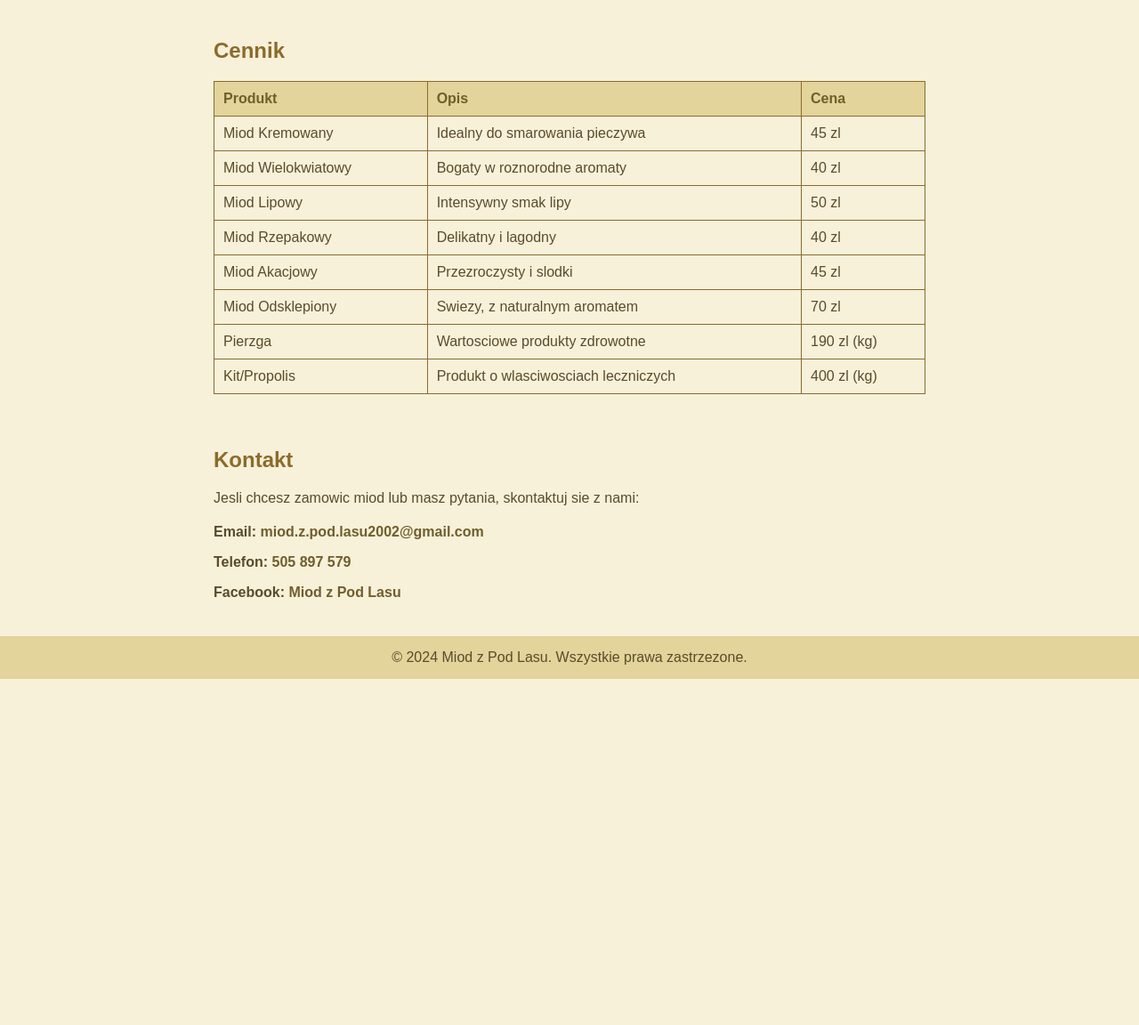
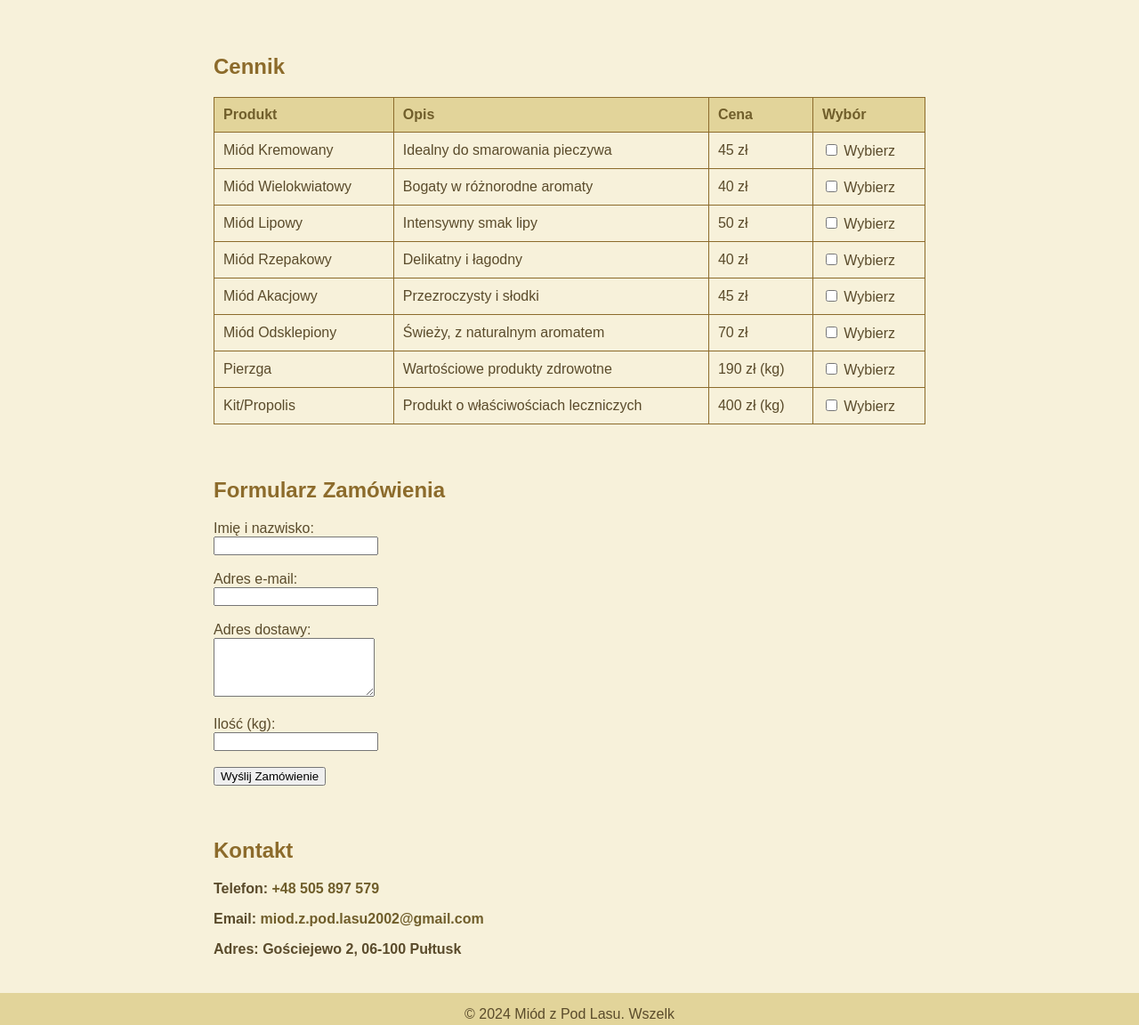
Before and after one commit to damianczyk/damianczyk, a plain HTML site: page index.html in a window 1280 px wide. Shown: the part 1014-2166 px from the top of the page at 89% size. Before the commit the page ends 1777 px from the top, so only its background shows below. Drawn offline with Linux system fonts and the light colour scheme.

Commit message:
Add files via upload

```diff
--- a/index.html
+++ b/index.html
@@ -3,7 +3,7 @@
 <head>
     <meta charset="UTF-8">
     <meta name="viewport" content="width=device-width, initial-scale=1.0">
-    <title>Miod z Pod Lasu</title>
+    <title>Miód z Pod Lasu</title>
     <style>
         body {
             font-family: Arial, sans-serif;
@@ -78,25 +78,38 @@
         .pricing-table td {
             background-color: #f7f1da;
         }
+        .bee {
+            position: absolute;
+            width: 50px;
+            height: 50px;
+            background-image: url('https://example.com/bee.gif'); /* Wstaw link do swojego obrazu pszczółki */
+            background-size: cover;
+            animation: fly 10s linear infinite;
+        }
+        @keyframes fly {
+            0% { transform: translateX(0) translateY(0); }
+            100% { transform: translateX(100vw) translateY(-100vh); }
+        }
     </style>
 </head>
 <body>
     <header>
-        <h1>Miod z Pod Lasu</h1>
+        <h1>Miód z Pod Lasu</h1>
     </header>
 
     <nav>
         <a href="#o-miodach">O Miodach</a>
         <a href="#cennik">Cennik</a>
+        <a href="#zamowienie">Zamówienie</a>
         <a href="#kontakt">Kontakt</a>
     </nav>
 
     <section id="o-miodach">
         <h2>O Miodach i Produktach Pszczelich</h2>
-        <p>Miod i produkty pszczelich to naturalne skarby, ktore niosa za soba wiele zdrowotnych korzysci. Miod jest bogaty w antyoksydanty, ktore pomagaja w walce z wolnymi rodnikami, wzmacniaja uklad odpornosciowy i dzialaja przeciwzapalnie. Propolis ma wlasciwosci antybakteryjne, a pylek pszczeli to doskonale zrodlo bialka i witamin.</p>
-        <p>Nasze miody pochodza z najczystszych terenow, gdzie pszczoly zbieraja nektar z kwiatow pelnych zdrowia i energii. Oferujemy miody z roznych kwiatow, kazdy z nich ma unikalny smak i wlasciwosci.</p>
-        <img src="https://example.com/miod1.jpg" alt="Sloik miodu" class="product-image">
-        <img src="https://example.com/miod2.jpg" alt="Miod w plastrze" class="product-image">
+        <p>Miód i produkty pszczelarskie to naturalne skarby, które niosą ze sobą wiele zdrowotnych korzyści. Miód jest bogaty w antyoksydanty, które pomagają w walce z wolnymi rodnikami, wzmacniają układ odpornościowy i działają przeciwzapalnie. Propolis ma właściwości antybakteryjne, a pyłek pszczeli to doskonałe źródło białka i witamin.</p>
+        <p>Nasze miody pochodzą z najczystszych terenów, gdzie pszczoły zbierają nektar z kwiatów pełnych zdrowia i energii. Oferujemy miody z różnych kwiatów, każdy z nich ma unikalny smak i właściwości.</p>
+        <img src="https://example.com/miod1.jpg" alt="Słoik miodu" class="product-image">
+        <img src="https://example.com/miod2.jpg" alt="Miód w plastrze" class="product-image">
     </section>
 
     <section id="cennik">
@@ -107,65 +120,89 @@
                     <th>Produkt</th>
                     <th>Opis</th>
                     <th>Cena</th>
+                    <th>Wybór</th>
                 </tr>
             </thead>
             <tbody>
                 <tr>
-                    <td>Miod Kremowany</td>
+                    <td>Miód Kremowany</td>
                     <td>Idealny do smarowania pieczywa</td>
-                    <td>45 zl</td>
+                    <td>45 zł</td>
+                    <td><input type="checkbox" name="product" value="Miód Kremowany"> Wybierz</td>
                 </tr>
                 <tr>
-                    <td>Miod Wielokwiatowy</td>
-                    <td>Bogaty w roznorodne aromaty</td>
-                    <td>40 zl</td>
+                    <td>Miód Wielokwiatowy</td>
+                    <td>Bogaty w różnorodne aromaty</td>
+                    <td>40 zł</td>
+                    <td><input type="checkbox" name="product" value="Miód Wielokwiatowy"> Wybierz</td>
                 </tr>
                 <tr>
-                    <td>Miod Lipowy</td>
+                    <td>Miód Lipowy</td>
                     <td>Intensywny smak lipy</td>
-                    <td>50 zl</td>
+                    <td>50 zł</td>
+                    <td><input type="checkbox" name="product" value="Miód Lipowy"> Wybierz</td>
                 </tr>
                 <tr>
-                    <td>Miod Rzepakowy</td>
-                    <td>Delikatny i lagodny</td>
-                    <td>40 zl</td>
+                    <td>Miód Rzepakowy</td>
+                    <td>Delikatny i łagodny</td>
+                    <td>40 zł</td>
+                    <td><input type="checkbox" name="product" value="Miód Rzepakowy"> Wybierz</td>
                 </tr>
                 <tr>
-                    <td>Miod Akacjowy</td>
-                    <td>Przezroczysty i slodki</td>
-                    <td>45 zl</td>
+                    <td>Miód Akacjowy</td>
+                    <td>Przezroczysty i słodki</td>
+                    <td>45 zł</td>
+                    <td><input type="checkbox" name="product" value="Miód Akacjowy"> Wybierz</td>
                 </tr>
                 <tr>
-                    <td>Miod Odsklepiony</td>
-                    <td>Swiezy, z naturalnym aromatem</td>
-                    <td>70 zl</td>
+                    <td>Miód Odsklepiony</td>
+                    <td>Świeży, z naturalnym aromatem</td>
+                    <td>70 zł</td>
+                    <td><input type="checkbox" name="product" value="Miód Odsklepiony"> Wybierz</td>
                 </tr>
                 <tr>
                     <td>Pierzga</td>
-                    <td>Wartosciowe produkty zdrowotne</td>
-                    <td>190 zl (kg)</td>
+                    <td>Wartościowe produkty zdrowotne</td>
+                    <td>190 zł (kg)</td>
+                    <td><input type="checkbox" name="product" value="Pierzga"> Wybierz</td>
                 </tr>
                 <tr>
                     <td>Kit/Propolis</td>
-                    <td>Produkt o wlasciwosciach leczniczych</td>
-                    <td>400 zl (kg)</td>
+                    <td>Produkt o właściwościach leczniczych</td>
+                    <td>400 zł (kg)</td>
+                    <td><input type="checkbox" name="product" value="Kit/Propolis"> Wybierz</td>
                 </tr>
             </tbody>
         </table>
     </section>
 
+    <section id="zamowienie">
+        <h2>Formularz Zamówienia</h2>
+        <form action="https://formspree.io/f/YOUR_FORM_ID" method="POST">
+            <label for="name">Imię i nazwisko:</label><br>
+            <input type="text" id="name" name="name" required><br><br>
+
+            <label for="email">Adres e-mail:</label><br>
+            <input type="email" id="email" name="email" required><br><br>
+
+            <label for="address">Adres dostawy:</label><br>
+            <textarea id="address" name="address" rows="4" required></textarea><br><br>
+
+            <label for="quantity">Ilość (kg):</label><br>
+            <input type="number" id="quantity" name="quantity" min="1" required><br><br>
+
+            <input type="submit" value="Wyślij Zamówienie">
+        </form>
+    </section>
+
     <section id="kontakt">
         <h2>Kontakt</h2>
-        <p>Jesli chcesz zamowic miod lub masz pytania, skontaktuj sie z nami:</p>
         <div class="contact-info">
+            <p>Telefon: <a href="tel:+48505897579">+48 505 897 579</a></p>
             <p>Email: <a href="mailto:miod.z.pod.lasu2002@gmail.com">miod.z.pod.lasu2002@gmail.com</a></p>
-            <p>Telefon: <a href="tel:+48505897579">505 897 579</a></p>
-            <p>Facebook: <a href="https://www.facebook.com/profile.php?id=100093324788815" target="_blank">Miod z Pod Lasu</a></p>
+            <p>Adres: Gościejewo 2, 06-100 Pułtusk</p>
         </div>
     </section>
 
     <footer>
-        <p>&copy; 2024 Miod z Pod Lasu. Wszystkie prawa zastrzezone.</p>
-    </footer>
-</body>
-</html>
+        <p>&copy; 2024 Miód z Pod Lasu. Wszelk
```
